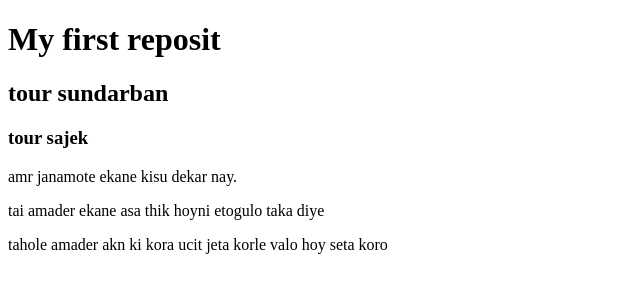
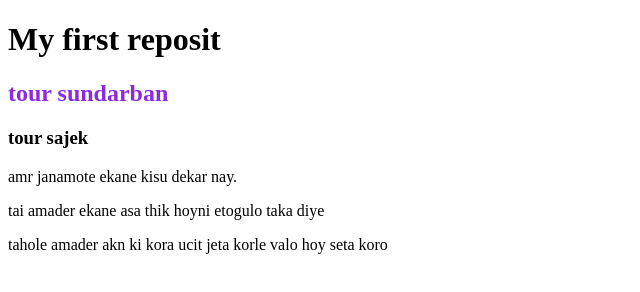
Before and after one commit to mahmud625/my-first-reposit, a plain HTML site: page index.html in a window 1280 px wide. Shown: the whole page, without its empty margins (0-640 px from the left). Drawn offline with Linux system fonts and the light colour scheme.

Commit message:
added style.css

```diff
--- a/index.html
+++ b/index.html
@@ -5,6 +5,7 @@
     <meta http-equiv="X-UA-Compatible" content="IE=edge">
     <meta name="viewport" content="width=device-width, initial-scale=1.0">
     <title>my-first-reposit</title>
+    <link rel="stylesheet" href="style.css">
 </head>
 <body>
     <h1>My first reposit</h1>
--- /dev/null
+++ b/style.css
@@ -0,0 +1,3 @@
+h2{
+    color: blueviolet;
+}
```
